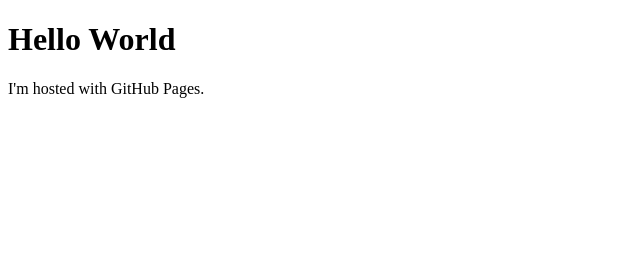
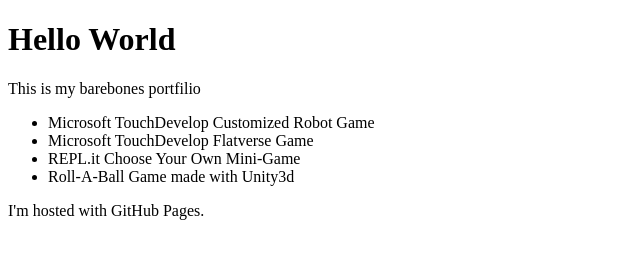
Before and after one commit to itzticob/itzticob.github.io, a plain HTML site: page index.html in a window 1280 px wide. Shown: the whole page, without its empty margins (0-640 px from the left). Drawn offline with Linux system fonts and the light colour scheme.

Commit message:
ayeeeeeee
Second Commit

```diff
--- a/index.html
+++ b/index.html
@@ -2,6 +2,13 @@
 <html>
 <body>
 <h1>Hello World</h1>
+<p>This is my barebones portfilio</p>
+<ul>
+<li>Microsoft TouchDevelop Customized Robot Game
+<li>Microsoft TouchDevelop Flatverse Game
+<li>REPL.it Choose Your Own Mini-Game
+<li>Roll-A-Ball Game made with Unity3d
+</ul>
 <p>I'm hosted with GitHub Pages.</p>
 </body>
 </html>
```
